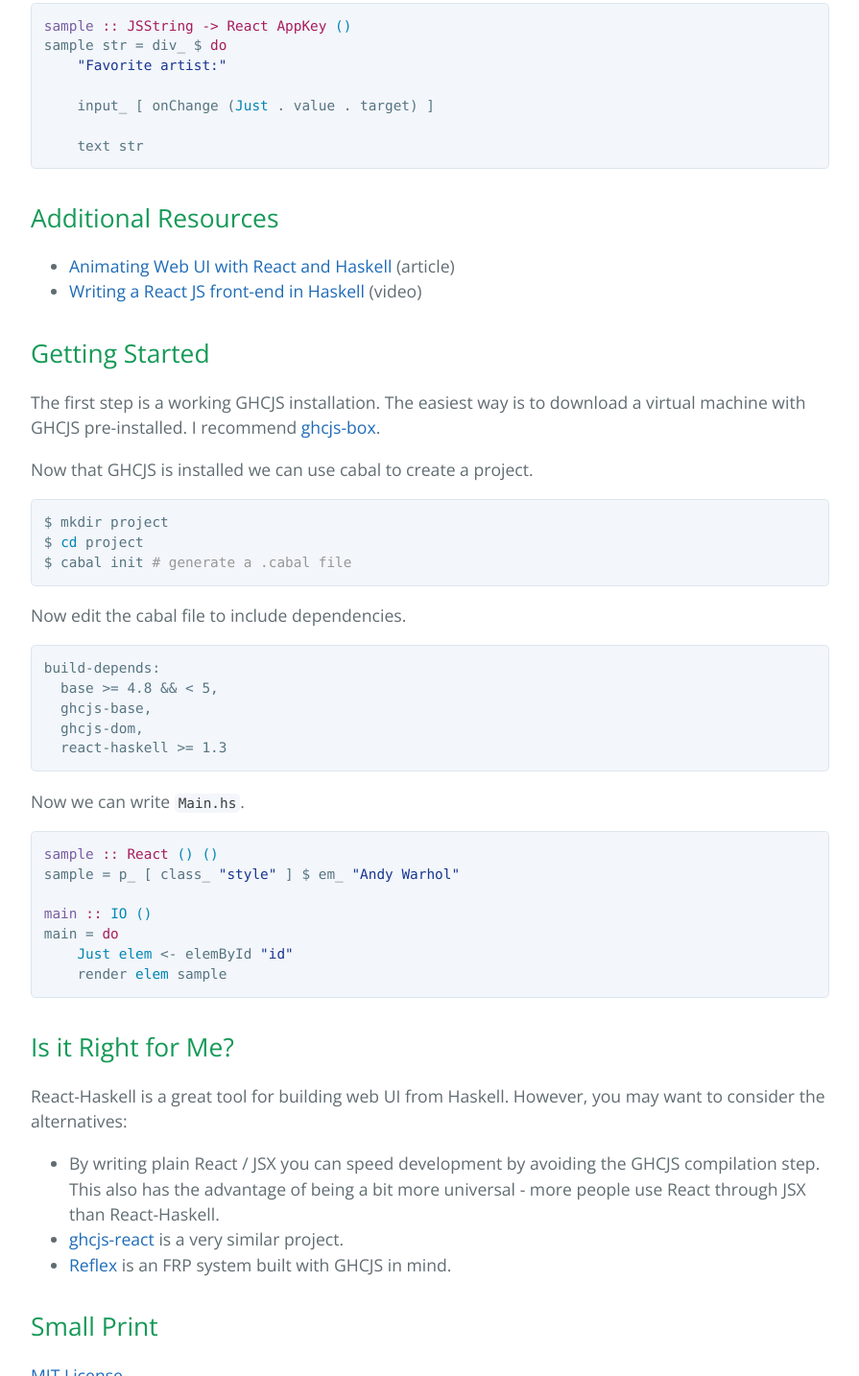
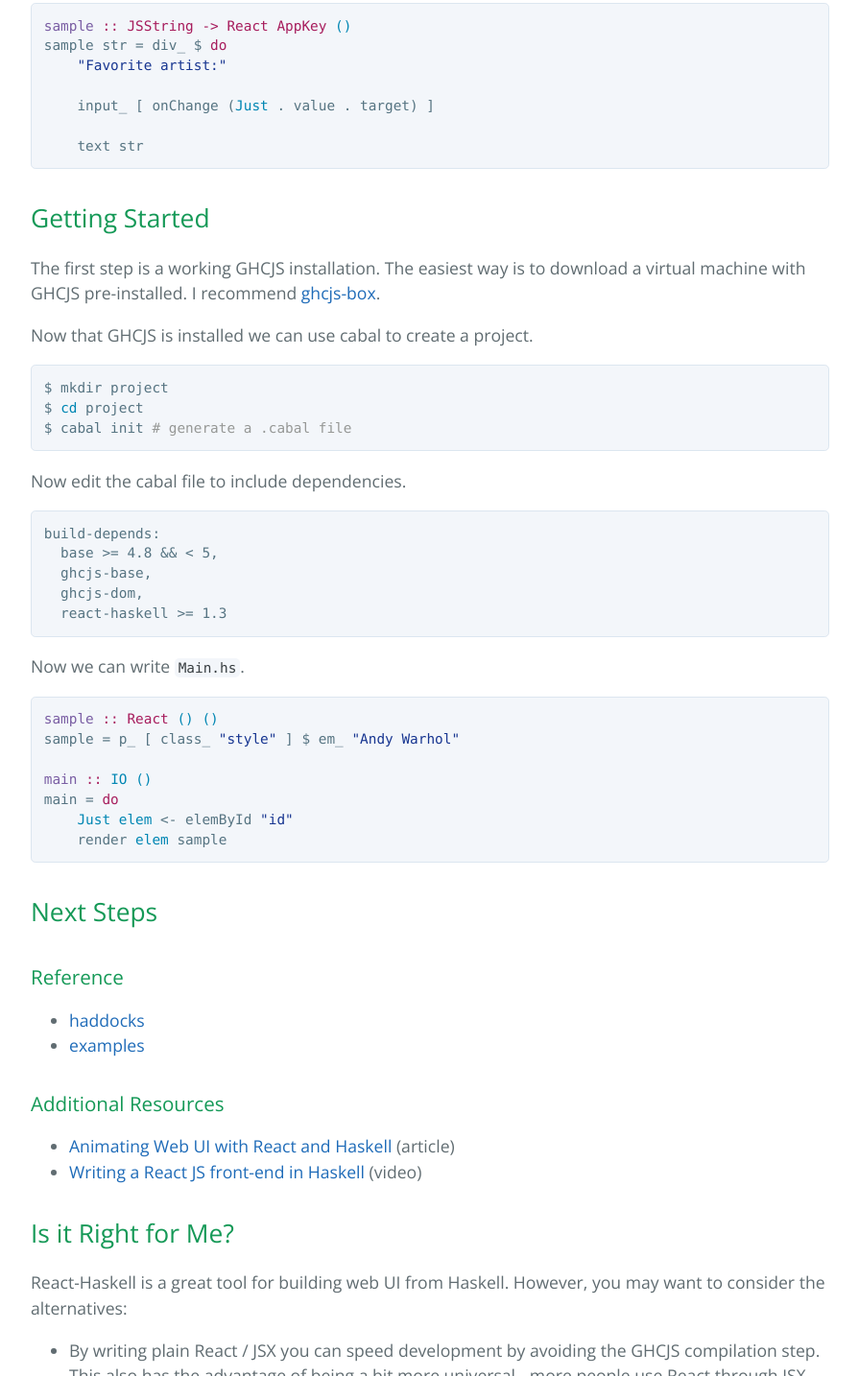
Before and after one commit to joelburget/react-haskell, a plain HTML site: page index.html in a window 1280 px wide. Shown: the part 1621-3055 px from the top of the page at 96% size, without its empty margins (192-1087 px from the left). Drawn offline with nearby package versions, Linux system fonts and the light colour scheme.

```diff
--- a/index.html
+++ b/index.html
@@ -67,16 +67,6 @@
     text str</pre></div>
 
 <h2>
-<a id="additional-resources" class="anchor" href="#additional-resources" aria-hidden="true"><span class="octicon octicon-link"></span></a>Additional Resources</h2>
-
-<ul>
-<li>
-<a href="http://joelburget.com/react-haskell">Animating Web UI with React and Haskell</a> (article)</li>
-<li>
-<a href="http://begriffs.com/posts/2015-01-12-reactjs-in-haskell.html">Writing a React JS front-end in Haskell</a> (video)</li>
-</ul>
-
-<h2>
 <a id="getting-started" class="anchor" href="#getting-started" aria-hidden="true"><span class="octicon octicon-link"></span></a>Getting Started</h2>
 
 <p>The first step is a working GHCJS installation. The easiest way is to download a virtual machine with GHCJS pre-installed. I recommend <a href="https://github.com/joelburget/ghcjs-box">ghcjs-box</a>.</p>
@@ -105,6 +95,27 @@
 main = <span class="pl-k">do</span>
     <span class="pl-c1">Just</span> <span class="pl-c1">elem</span> &lt;- elemById <span class="pl-s"><span class="pl-pds">"</span>id<span class="pl-pds">"</span></span>
     render <span class="pl-c1">elem</span> sample</pre></div>
+
+<h2>
+<a id="next-steps" class="anchor" href="#next-steps" aria-hidden="true"><span class="octicon octicon-link"></span></a>Next Steps</h2>
+
+<h3>
+<a id="reference" class="anchor" href="#reference" aria-hidden="true"><span class="octicon octicon-link"></span></a>Reference</h3>
+
+<ul>
+<li><a href="http://hackage.haskell.org/package/react-haskell">haddocks</a></li>
+<li><a href="https://github.com/joelburget/react-haskell/tree/master/example">examples</a></li>
+</ul>
+
+<h3>
+<a id="additional-resources" class="anchor" href="#additional-resources" aria-hidden="true"><span class="octicon octicon-link"></span></a>Additional Resources</h3>
+
+<ul>
+<li>
+<a href="http://joelburget.com/react-haskell">Animating Web UI with React and Haskell</a> (article)</li>
+<li>
+<a href="http://begriffs.com/posts/2015-01-12-reactjs-in-haskell.html">Writing a React JS front-end in Haskell</a> (video)</li>
+</ul>
 
 <h2>
 <a id="is-it-right-for-me" class="anchor" href="#is-it-right-for-me" aria-hidden="true"><span class="octicon octicon-link"></span></a>Is it Right for Me?</h2>
```
Also changed, not shown: params.json (+1 -1 lines).
